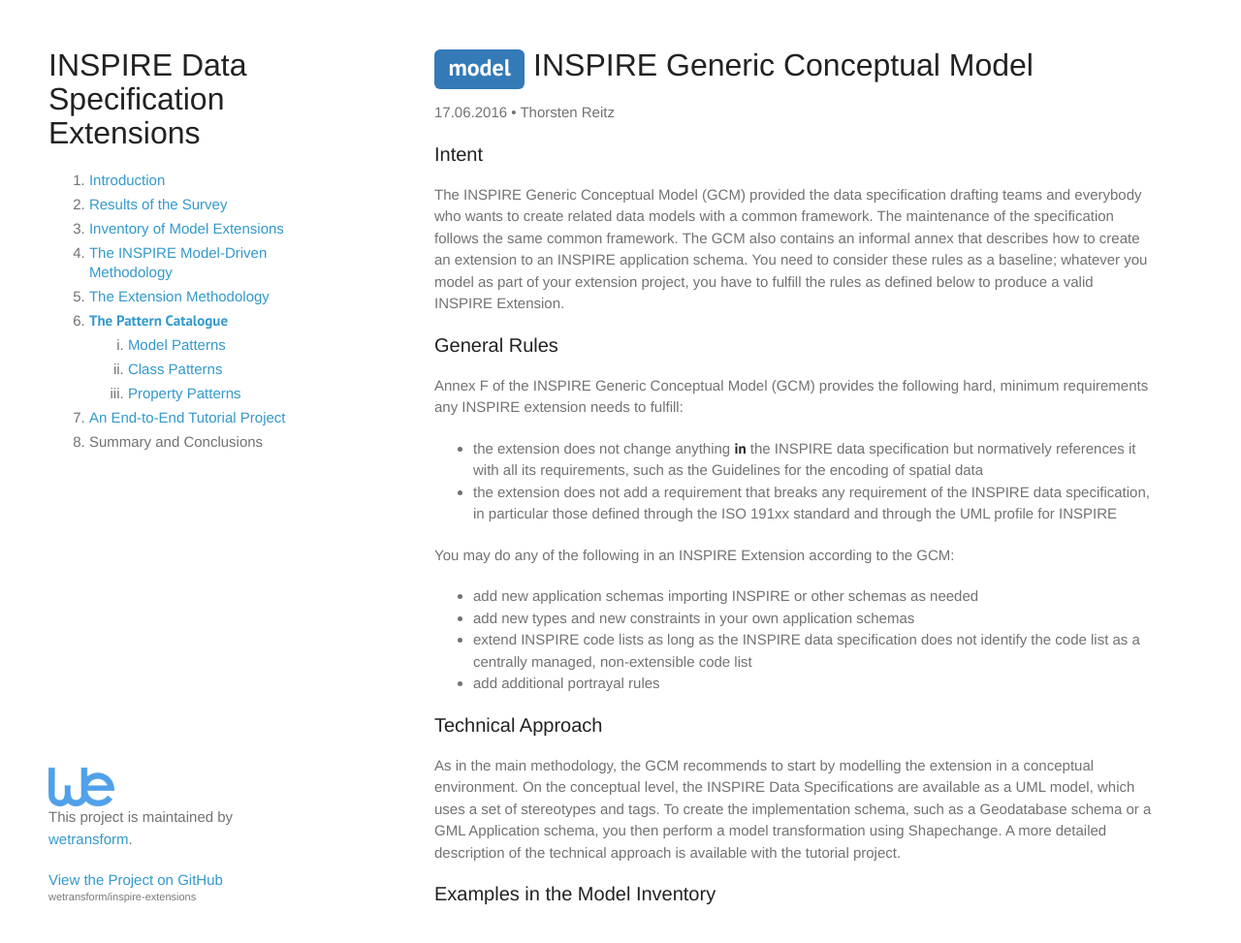
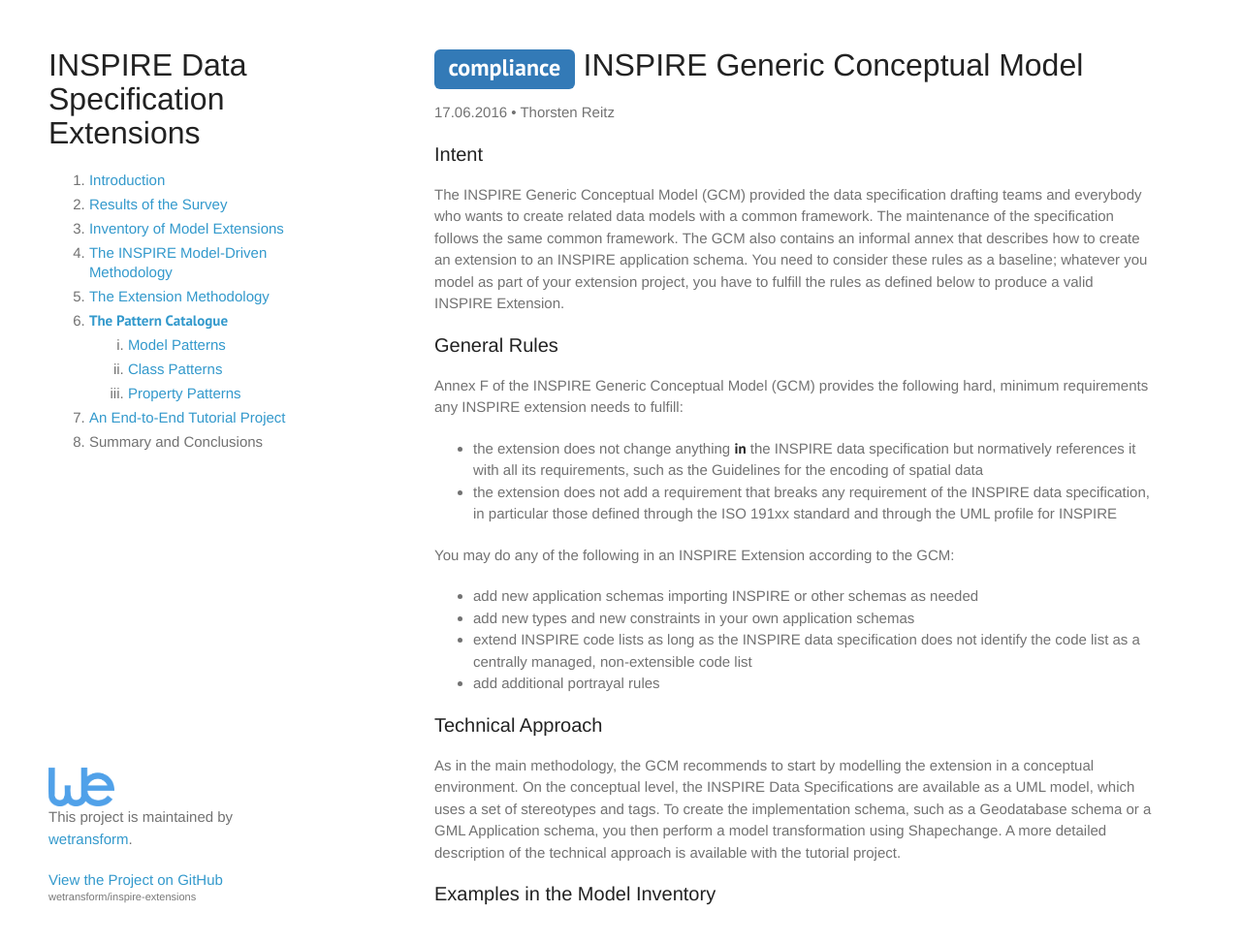
Before and after one commit to wetransform/inspire-extensions, a Jekyll site: the page built from patterns/_posts/2016-06-17-inspire.markdown, in a window 1280 px wide and 1003 px high. Shown: the top 973 px of the window at 97% size. Built offline with Jekyll 4.4.1, drawn with Linux system fonts in a browser that asks for light colours; some web fonts are replaced.

Commit message:
Fixed compatibility pattern inclusion

```diff
--- a/patterns/_posts/2016-06-17-citygml-ade.markdown
+++ b/patterns/_posts/2016-06-17-citygml-ade.markdown
@@ -1,12 +1,12 @@
 ---
 layout:            pattern
-title:             "INSPIRE Model Extension Pattern: CityGML Application Domain Extension"
+title:             "Model Extension Compliance Pattern: CityGML Application Domain Extension"
 author:            "Thorsten Reitz"
 date:              2016-06-17 09:40:00 +0200
 category:          patterns
-tags:              [pattern, model]
+tags:              [pattern, compliance]
 patternName:       "CityGML Application Domain Extension"
-patternType:       model
+patternType:       compliance
 patternIdentifier: ade
 permalink:         /:categories/:title.html
 
--- a/patterns/_posts/2016-06-17-inspire.markdown
+++ b/patterns/_posts/2016-06-17-inspire.markdown
@@ -1,12 +1,12 @@
 ---
 layout:            pattern
-title:             "INSPIRE Model Extension Pattern: INSPIRE Generic Conceptual Model"
+title:             "Model Extension Compliance Pattern: INSPIRE Generic Conceptual Model"
 author:            "Thorsten Reitz"
 date:              2016-06-17 09:40:00 +0200
 category:          patterns
-tags:              [pattern, model]
+tags:              [pattern, compliance]
 patternName:       "INSPIRE Generic Conceptual Model"
-patternType:       model
+patternType:       compliance
 patternIdentifier: inspire
 permalink:         /:categories/:title.html
 
```
